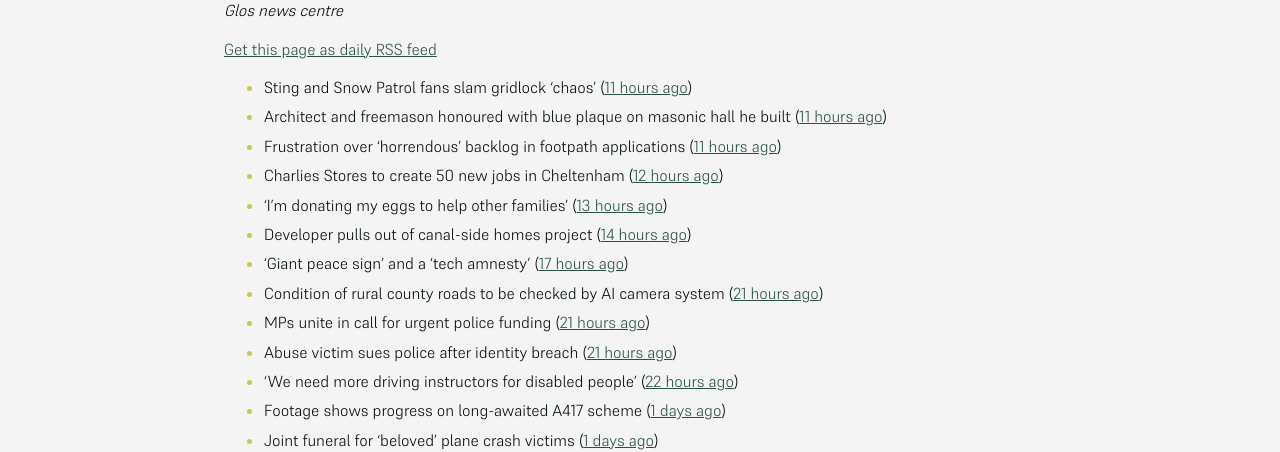
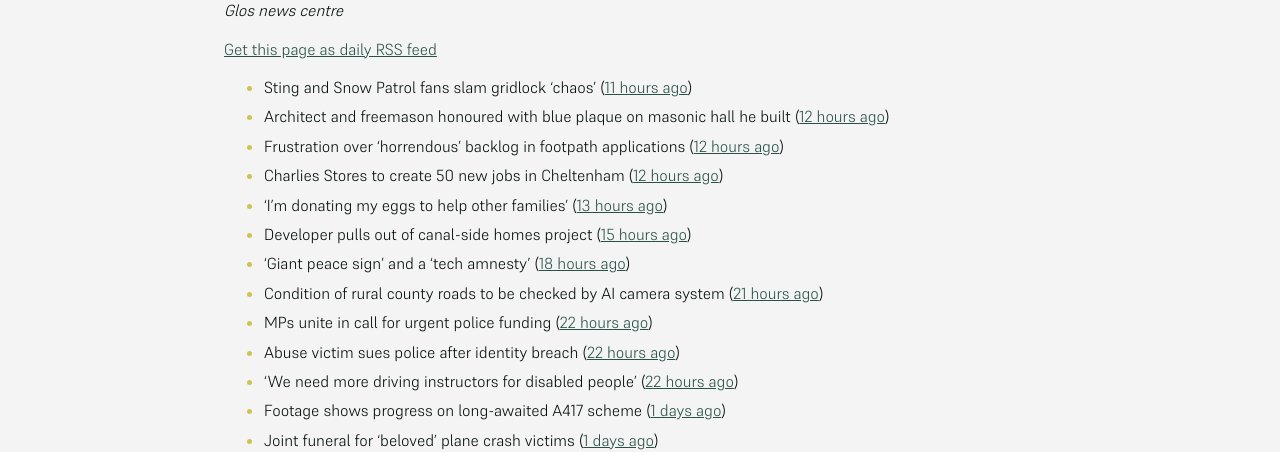
Before and after one commit to mat-0/cheltenham-open-data, a Jekyll site: the page built from _pages/news.md, in a window 1280 px wide. Shown: the part 296-748 px from the top of the page. Built offline with Jekyll 4.4.1, drawn with Linux system fonts in a browser that asks for light colours.

Commit message:
Updated 2025-06-20 04:03:18

```diff
--- a/_pages/news.md
+++ b/_pages/news.md
@@ -13,15 +13,15 @@ _sources: BBC, Glos Police, Cheltenham Borough Council, and Glos news centre_
 
 <!-- news_marker starts -->
 - Sting and Snow Patrol fans slam gridlock 'chaos' ([11 hours ago](https://www.bbc.com/news/articles/cwygv0pqy74o))
-- Architect and freemason honoured with blue plaque on masonic hall he built ([11 hours ago](https://gloucesternewscentre.co.uk/architect-and-freemason-honoured-with-blue-plaque-on-masonic-hall-he-built/))
-- Frustration over ‘horrendous’ backlog in footpath applications ([11 hours ago](https://gloucesternewscentre.co.uk/frustration-over-horrendous-backlog-in-footpath-applications/))
+- Architect and freemason honoured with blue plaque on masonic hall he built ([12 hours ago](https://gloucesternewscentre.co.uk/architect-and-freemason-honoured-with-blue-plaque-on-masonic-hall-he-built/))
+- Frustration over ‘horrendous’ backlog in footpath applications ([12 hours ago](https://gloucesternewscentre.co.uk/frustration-over-horrendous-backlog-in-footpath-applications/))
 - Charlies Stores to create 50 new jobs in Cheltenham ([12 hours ago](https://gloucesternewscentre.co.uk/charlies-stores-to-create-50-new-jobs-in-cheltenham/))
 - 'I'm donating my eggs to help other families' ([13 hours ago](https://www.bbc.com/news/articles/c5y614jm758o))
-- Developer pulls out of canal-side homes project ([14 hours ago](https://www.bbc.com/news/articles/cwyxe24xr1jo))
-- 'Giant peace sign' and a 'tech amnesty' ([17 hours ago](https://www.bbc.com/news/articles/cglzk58j8jxo))
+- Developer pulls out of canal-side homes project ([15 hours ago](https://www.bbc.com/news/articles/cwyxe24xr1jo))
+- 'Giant peace sign' and a 'tech amnesty' ([18 hours ago](https://www.bbc.com/news/articles/cglzk58j8jxo))
 - Condition of rural county roads to be checked by AI camera system ([21 hours ago](https://gloucesternewscentre.co.uk/condition-of-rural-county-roads-to-be-checked-by-ai-camera-system/))
-- MPs unite in call for urgent police funding ([21 hours ago](https://www.bbc.com/news/articles/cev0jk0v88do))
-- Abuse victim sues police after identity breach ([21 hours ago](https://www.bbc.com/news/articles/cdxk0x09k7qo))
+- MPs unite in call for urgent police funding ([22 hours ago](https://www.bbc.com/news/articles/cev0jk0v88do))
+- Abuse victim sues police after identity breach ([22 hours ago](https://www.bbc.com/news/articles/cdxk0x09k7qo))
 - 'We need more driving instructors for disabled people' ([22 hours ago](https://www.bbc.com/news/articles/cx27142pgn4o))
 - Footage shows progress on long-awaited A417 scheme ([1 days ago](https://www.bbc.com/news/articles/c628rjve01lo))
 - Joint funeral for 'beloved' plane crash victims ([1 days ago](https://www.bbc.com/news/articles/c4g8re3v64zo))
```
Also changed, not shown: _data/flood.json (+4 -4 lines), index.md (+4 -4 lines).
